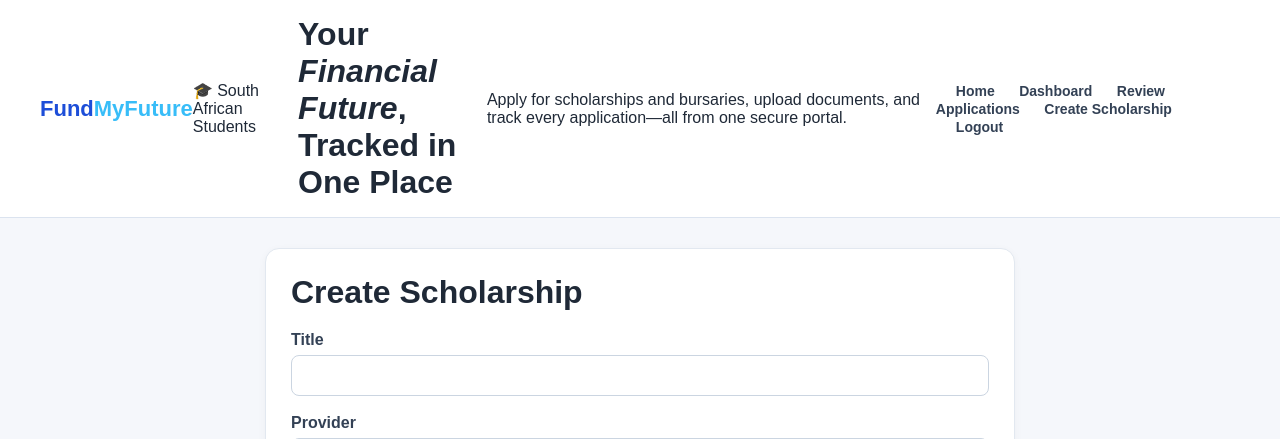
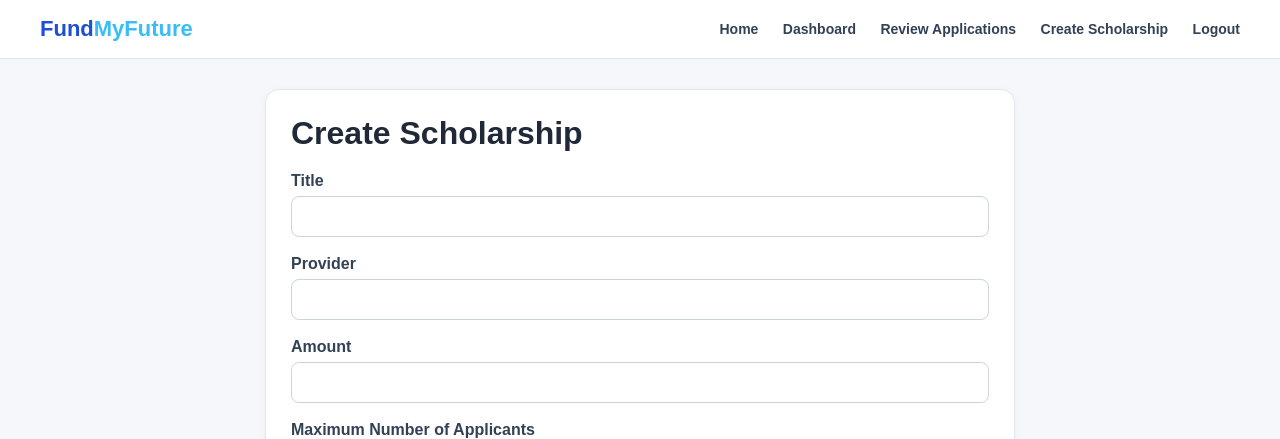
Before and after one commit to Mfundomlaba/Fund-My-Future-web-app-, a Flask app: page /staff/create-scholarship in a window 1280 px wide. Shown: the top 439 px of the page. Run offline with Flask 3, Linux system fonts and the light colour scheme; the visitor is signed in with stand-in values (Sample User, id 1).

Commit message:
Remove hero section from base.html
Removed hero tag and introductory text from base template.

```diff
--- a/templates/base.html
+++ b/templates/base.html
@@ -10,9 +10,6 @@
 
     <header class="topbar">
         <div class="logo">Fund<span>MyFuture</span></div>
-        <div class="hero-tag">🎓 South African Students</div>
-          <h1>Your <em>Financial Future</em>,<br>Tracked in One Place</h1>
-           <p>Apply for scholarships and bursaries, upload documents, and track every application—all from one secure portal.</p>
 
         <nav class="nav-links">
             <a href="{{ url_for('home') }}">Home</a>
```
